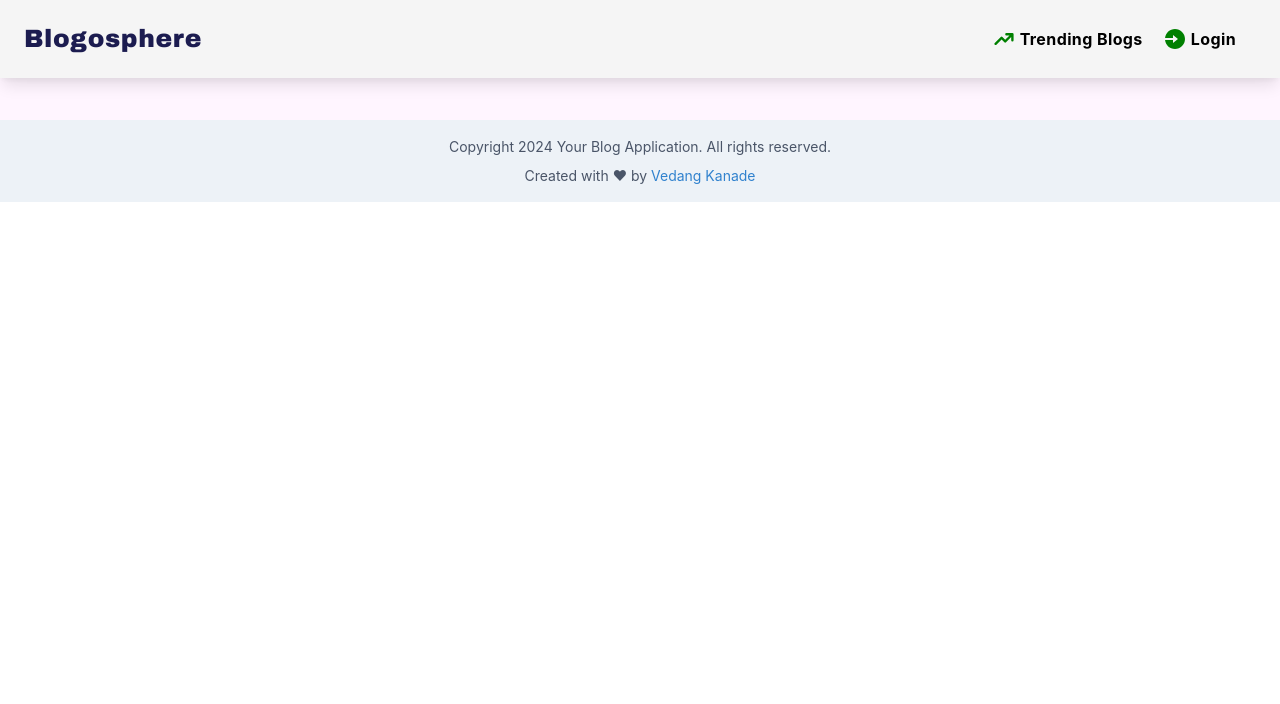
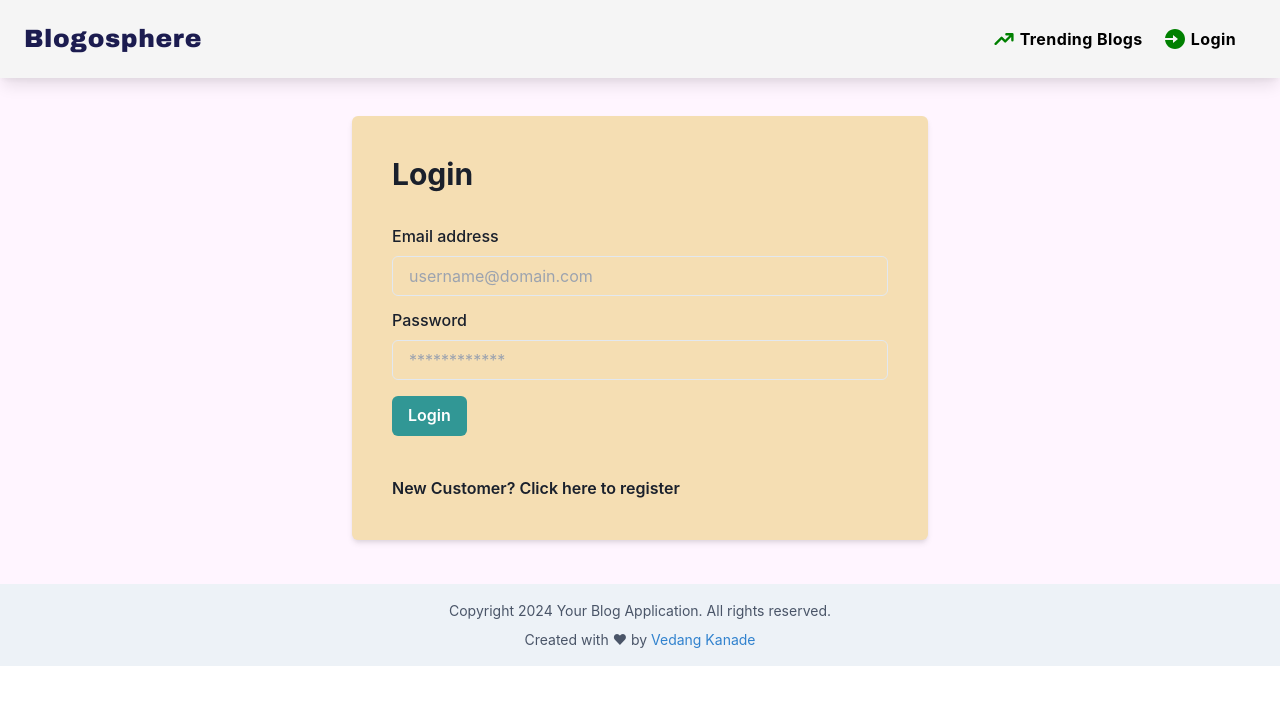
Before and after one commit to VedangKanade20/BlogoSphere-A-Blog-Web-App, a React (Create React App) app in the folder frontend/: page /login in a window 1280 px wide. Shown: the top 704 px of the page. Built offline with nearby package versions, Linux system fonts and the light colour scheme.

Commit message:
made a login screen

```diff
--- a/frontend/src/App.js
+++ b/frontend/src/App.js
@@ -8,6 +8,7 @@
 import LatestBlogsScreen from "./screens/LatestBlogsScreen";
 import SingleBlogScreen from "./screens/SingleBlogScreen";
 import TrendingBlogsScreen from "./screens/TrendingBlogsScreen";
+import LoginScreen from "./screens/LoginScreen";
 
 const App = () => {
   return (
@@ -28,6 +29,7 @@
           <Route path="/editBlog" element={<EditBlogScreen />} />
           <Route path="/trendingBlogs" element={<TrendingBlogsScreen />} />
           <Route path="/latestBlogs" element={<LatestBlogsScreen />} />
+          <Route path="/login" element={<LoginScreen />} />
         </Routes>
       </Flex>
       <Footer />
--- a/frontend/src/screens/LoginScreen.js
+++ b/frontend/src/screens/LoginScreen.js
@@ -1,10 +1,24 @@
-/* import { Button } from "@chakra-ui/react";
-import { useDispatch } from "react-redux";
+import {
+  Button,
+  Flex,
+  FormControl,
+  FormLabel,
+  Heading,
+  Input,
+  Link,
+  Spacer,
+  Text,
+} from "@chakra-ui/react";
+import { useDispatch, useSelector } from "react-redux";
 import {
   Link as RouterLink,
   useNavigate,
   useSearchParams,
 } from "react-router-dom";
+import { useEffect, useState } from "react";
+import { login } from "../actions/userActions";
+import FormContainer from "../components/FormContainer";
+import Message from "../components/Message";
 
 const LoginScreen = () => {
   const dispatch = useDispatch();
@@ -12,4 +26,74 @@
 
   const [searchParams] = useSearchParams();
   let redirect = searchParams.get("redirect") || "/";
-}; */
+
+  const [email, setEmail] = useState("");
+  const [password, setPassword] = useState("");
+
+  const userLogin = useSelector((state) => state.userLogin);
+  const { userInfo, loading, error } = userLogin;
+
+  useEffect(() => {
+    if (userInfo) {
+      navigate(redirect);
+    }
+  }, [navigate, userInfo, redirect]);
+
+  const submitHandler = (e) => {
+    e.preventDefault();
+    dispatch(login(email, password));
+  };
+
+  return (
+    <Flex w="full" alignItems="center" justifyContent="center" py="5">
+      <FormContainer>
+        <Heading as="h1" mb="8" fontSize="3xl">
+          Login
+        </Heading>
+
+        {error && <Message type="error">{error}</Message>}
+
+        <form onSubmit={submitHandler}>
+          <FormControl id="email">
+            <FormLabel htmlFor="email">Email address</FormLabel>
+            <Input
+              id="email"
+              type="email"
+              placeholder="username@domain.com"
+              value={email}
+              onChange={(e) => setEmail(e.target.value)}
+            />
+          </FormControl>
+
+          <Spacer h="3" />
+
+          <FormControl id="password">
+            <FormLabel htmlFor="password">Password</FormLabel>
+            <Input
+              id="password"
+              type="password"
+              placeholder="************"
+              value={password}
+              onChange={(e) => setPassword(e.target.value)}
+            />
+          </FormControl>
+
+          <Button type="submit" colorScheme="teal" mt="4" isLoading={loading}>
+            Login
+          </Button>
+        </form>
+
+        <Flex pt="10">
+          <Text fontWeight="semibold">
+            New Customer?{" "}
+            <Link as={RouterLink} to="/register">
+              Click here to register
+            </Link>
+          </Text>
+        </Flex>
+      </FormContainer>
+    </Flex>
+  );
+};
+
+export default LoginScreen;
```
